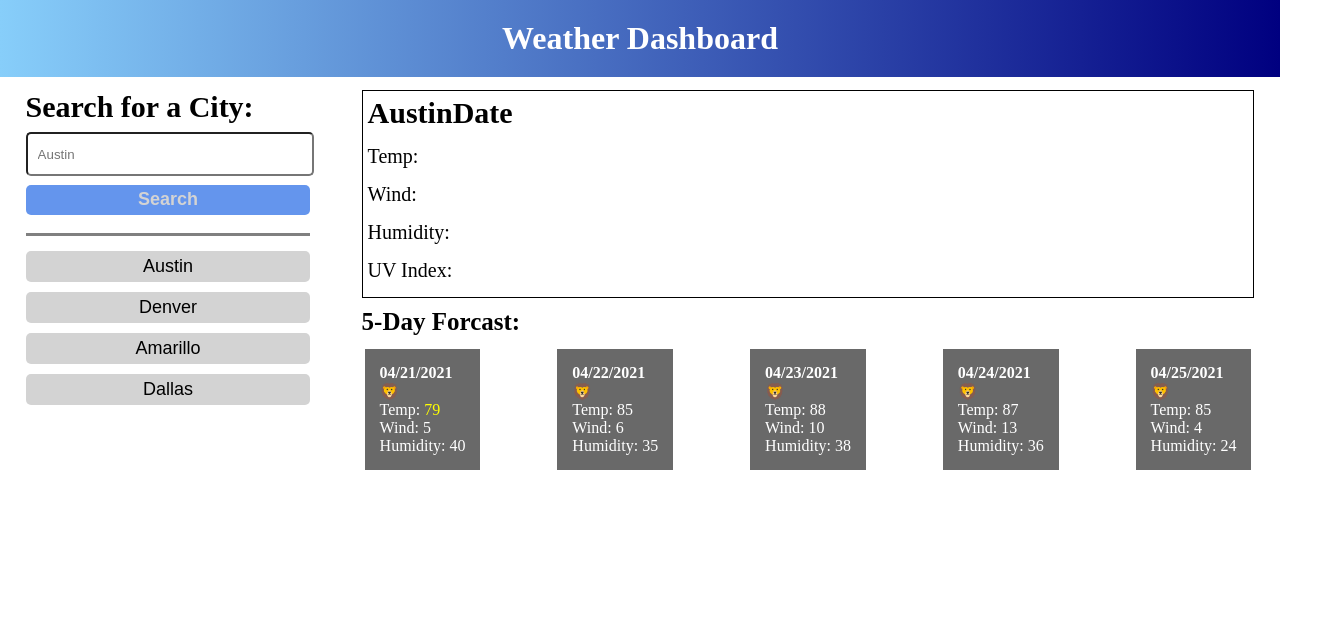
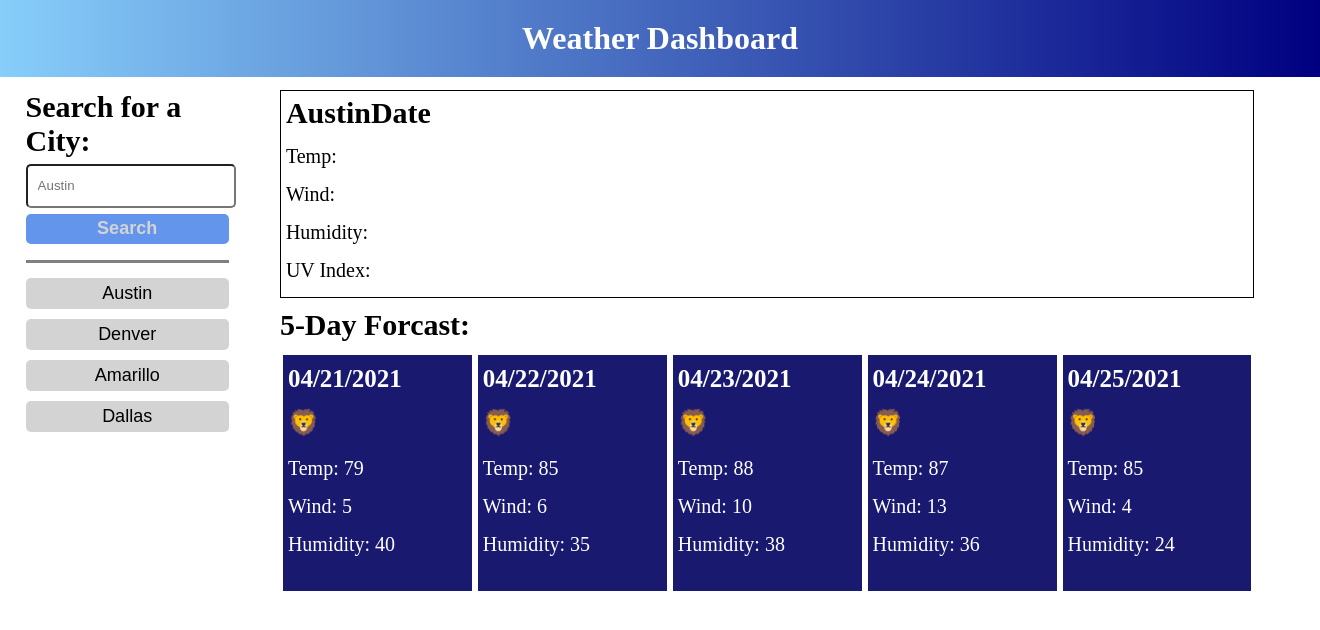
Before and after one commit to cwinters87/weather-dashboard, a plain HTML site: page index.html in a window 1280 px wide. Shown: the whole page, 1320 px wide, since content can reach past the window. Drawn offline with Linux system fonts and the light colour scheme.

Commit message:
more styling

```diff
--- a/assets/css/style.css
+++ b/assets/css/style.css
@@ -9,6 +9,7 @@
     display: flex;
     justify-content: center;
     padding: 20px;
+    width: 100%;
 }
 
 #main-container {
@@ -62,7 +63,7 @@
   }
 
 #city-btn:active {
-    background-color: blue;
+    background-color: darkblue;
     transform: translateY(2px)
 }
 
@@ -89,7 +90,7 @@
 }
 
 .saved-city:active {
-    background-color: blue;
+    background-color: darkblue;
     transform: translateY(2px)
 }
 
@@ -114,7 +115,7 @@
 }
 
 #forcast-label {
-    font-size: 25px;
+    font-size: 30px;
     font-weight: bold;
     margin: 10px 0px;
 }
@@ -126,11 +127,23 @@
 
 .forcast-div {
     color: white;
-    background-color: dimgrey;
-    padding: 15px;
+    background-color: midnightblue;
+    padding: 10px 70px 20px 5px;
     border-style: solid;
 }
 
-#forcast-temp1 {
-    color: yellow;
+.forcast-date {
+    font-size: 25px;
+    font-weight: bold;
+    margin-bottom: 15px;
 }
+
+.forcast-icon {
+    font-size: 25px;
+    margin-bottom: 20px;
+}
+
+.forcast-text {
+    font-size: 20px;
+    margin-bottom: 15px;
+}
--- a/index.html
+++ b/index.html
@@ -35,10 +35,10 @@
         <section id="right-section" class="section">
             <div id="current-city-div">
                 <h2 id="current-city">Austin<span id="current-date">Date</span></h2>
-                <p>Temp: </p><span id="current-temp"></span>
-                <p>Wind: </p><span id="current-wind"></span>
-                <p>Humidity: </p><span id="current-humidity"></span>
-                <p>UV Index: </p><span id="current-uv"></span>
+                <p>Temp: <span id="current-temp"></span></p>
+                <p>Wind: <span id="current-wind"></span></p>
+                <p>Humidity: <span id="current-humidity"></span></p>
+                <p>UV Index: <span id="current-uv"></span></p>
             </div>
             <div>
                 <h3 id="forcast-label">5-Day Forcast:</h3>
```
